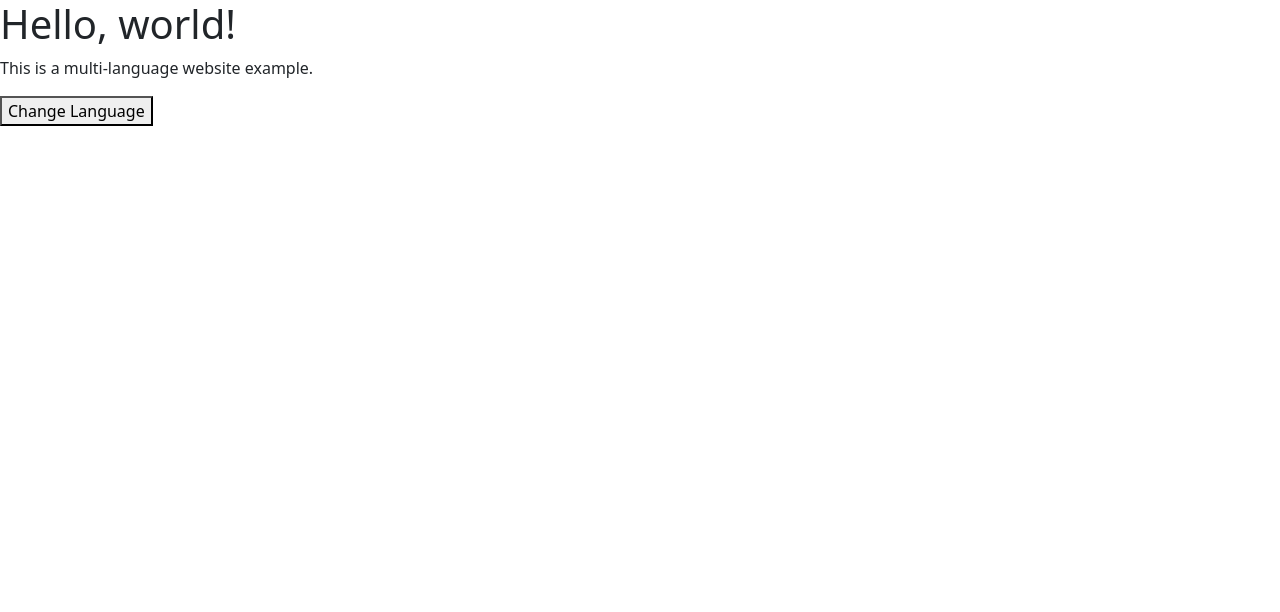
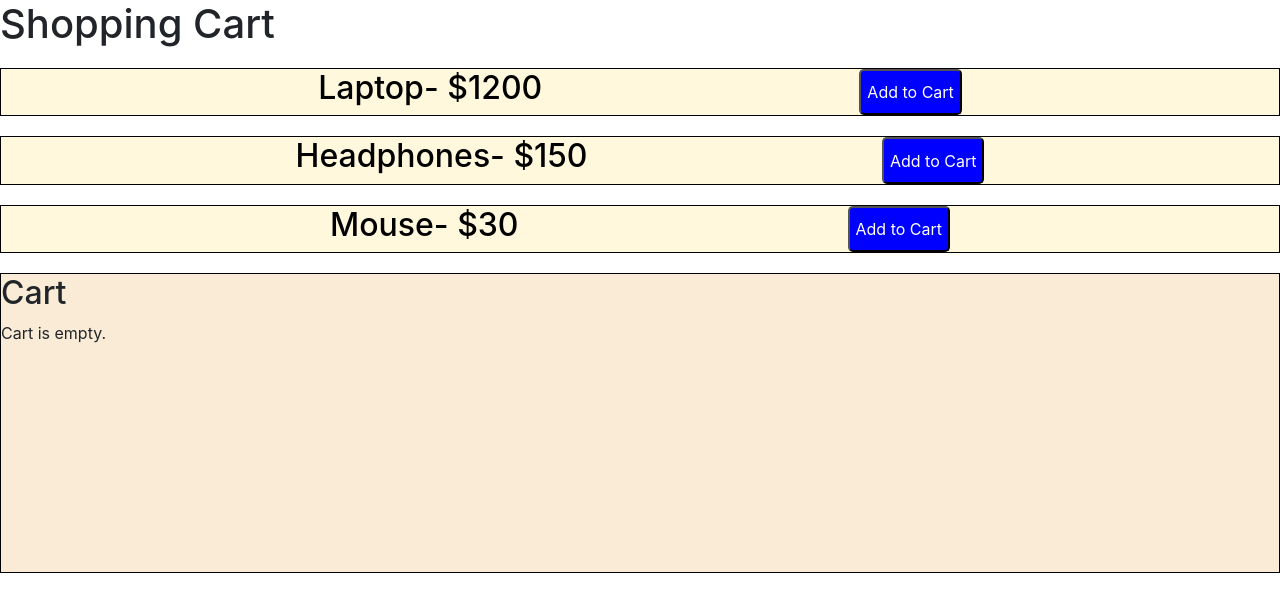
Before and after one commit to gajerajaydeep/ch-3-Tuvoc-Training-, a React (Create React App) app in the folder ch-3/: page / in a window 1280 px wide. Shown: the top 612 px of the page. Built offline with nearby package versions, Linux system fonts and the light colour scheme.

Commit message:
Task_h is complete

```diff
--- a/ch-3/package.json
+++ b/ch-3/package.json
@@ -3,10 +3,12 @@
   "version": "0.1.0",
   "private": true,
   "dependencies": {
+    "bootstrap": "^4.6.0",
     "cra-template": "1.2.0",
     "i18next": "^24.2.2",
     "i18next-browser-languagedetector": "^8.0.2",
     "react": "^19.0.0",
+    "react-bootstrap": "^2.10.9",
     "react-dom": "^19.0.0",
     "react-i18next": "^15.4.0",
     "react-scripts": "5.0.1",
--- a/ch-3/src/App.js
+++ b/ch-3/src/App.js
@@ -1,4 +1,5 @@
 import { useTranslation } from "react-i18next";
+import 'bootstrap/dist/css/bootstrap.min.css';
 
 import Task_a from "./Ch_3_Tasks/Task_a";
 import Task_b from "./Ch_3_Tasks/Task_b";
@@ -8,9 +9,17 @@ import Task_d from "./Ch_3_Tasks/Task_d";
 import Task_e from "./Ch_3_Tasks/Task_e";
 import Task_f from "./Ch_3_Tasks/Task_f";
 import Task_c from "./Ch_3_Tasks/Task_c"
+import Task_g from "./Ch_3_Tasks/Task_g";
+import Task_h from "./Ch_3_Tasks/Task_h/Task_h";
+
+
+import { CartProvider } from './Ch_3_Tasks/Task_h/CartContext';
+import Item from './Ch_3_Tasks/Task_h/Item';
+import Cart from './Ch_3_Tasks/Task_h/Cart';
 
 
 function App() {
+
   return (
     <>
       {/* <Task_a/> */}
@@ -20,7 +29,10 @@ function App() {
       {/* <Task_d/> */}
       {/* <Task_e/> */}
       {/* <Task_f /> */}
-      <Task_c/>
+      {/* <Task_c/> */}
+      {/* <Task_g/> */}
+
+      <Task_h />
 
     </>
   );
--- /dev/null
+++ b/ch-3/src/Ch_3_Tasks/Task_h/Cart.js
@@ -0,0 +1,39 @@
+import React, { useContext } from 'react';
+import { CartContext } from './CartContext';
+import './Task_h.css'
+
+function Cart() {
+  const { state, dispatch } = useContext(CartContext);
+
+  const handleRemoveItem = (item) => {
+    dispatch({ type: 'REMOVE_ITEM', payload: item });
+  };
+
+  const handleClearCart = () => {
+    dispatch({ type: 'CLEAR_CART' });
+  };
+
+  return (
+    <div className='your-cart'>
+      <h2>Cart</h2>
+      {state.items.length === 0 ? (
+        <p>Cart is empty.</p>
+      ) : (
+        <ul className='your-cart-ul'>
+          {state.items.map((item) => (
+            <li key={item.id} style={{display:"flex" , justifyContent:"space-evenly"}}>
+             <h3>Item Name : {item.name}</h3>
+             <p>Price:${item.price}</p>
+              <button onClick={() => handleRemoveItem(item)} style={{backgroundColor:"green",color:"white"}}>Remove</button>
+            </li>
+          ))}
+        </ul>
+      )}
+      {state.items.length > 0 && (
+        <button onClick={handleClearCart} style={{backgroundColor:"red" , color:"white" }}>Clear Cart</button>
+      )}
+    </div>
+  );
+}
+
+export default Cart;
--- /dev/null
+++ b/ch-3/src/Ch_3_Tasks/Task_h/CartContext.js
@@ -0,0 +1,24 @@
+import React, { createContext, useReducer } from 'react';
+
+export const CartContext = createContext();
+
+const initialState = { items: [] };
+
+const cartReducer = (state, action) => {
+  switch (action.type) {
+    case 'ADD_ITEM':
+      return { items: [...state.items, action.payload] };
+    case 'REMOVE_ITEM':
+      return { items: state.items.filter((item) => item.id !== action.payload.id) };
+    case 'CLEAR_CART':
+      return { items: [] };
+    default:
+      return state;
+  }
+};
+
+export const CartProvider = ({ children }) => {
+  const [state, dispatch] = useReducer(cartReducer, initialState);
+  const value = { state, dispatch };
+  return <CartContext.Provider value={value}>{children}</CartContext.Provider>;
+};
--- /dev/null
+++ b/ch-3/src/Ch_3_Tasks/Task_h/Item.js
@@ -0,0 +1,23 @@
+import React, { useContext } from 'react';
+import { CartContext } from './CartContext';
+import './Task_h.css'
+
+function Item({ item }) {
+    const { dispatch } = useContext(CartContext);
+
+    const handleAddItem = () => {
+        dispatch({ type: 'ADD_ITEM', payload: item });
+    };
+
+    return (
+        <>
+            <div className='cart-item'>
+                <h2> {item.name}- ${item.price}</h2>
+                <button onClick={handleAddItem} style={{backgroundColor:"blue" , color:"white" , borderRadius:"5px" }}>Add to Cart</button>
+            </div>
+            {/* <button onClick={handleAddItem} style={{backgroundColor:"blue" , color:"white" , borderRadius:"5px" }}>Add to Cart</button> */}
+        </>
+    );
+}
+
+export default Item;
--- /dev/null
+++ b/ch-3/src/Ch_3_Tasks/Task_h/Task_h.css
@@ -0,0 +1,17 @@
+.cart-item{
+    border: 1px solid black;
+    background-color: cornsilk;
+    color: black;
+    display: flex;
+    justify-content: space-evenly;
+    margin: 20px 0 20px 0;
+}
+.your-cart{
+    border: 1px solid black;
+    background-color: antiquewhite;
+    height: 300px;
+    overflow: scroll;
+}
+.your-cart-ul{
+    border: 0.5px solid black;
+}
--- /dev/null
+++ b/ch-3/src/Ch_3_Tasks/Task_h/Task_h.js
@@ -0,0 +1,29 @@
+import { CartProvider } from './CartContext';
+import Item from './Item';
+import Cart from './Cart';
+import React from 'react'
+
+export default function Task_h() {
+    const items = [
+        { id: 1, name: 'Laptop', price: 1200 },
+        { id: 2, name: 'Headphones', price: 150 },
+        { id: 3, name: 'Mouse', price: 30 },
+    ];
+    return (
+        <>
+            {/* --------------------------------------- */}
+            < CartProvider >
+                <div>
+                    <h1>Shopping Cart</h1>
+                    <div>
+                        {items.map((item) => (
+                            <Item key={item.id} item={item} />
+                        ))}
+                    </div>
+                    <Cart />
+                </div>
+            </CartProvider >
+            {/* --------------------------------------- */}
+        </>
+    )
+}
--- a/ch-3/src/index.js
+++ b/ch-3/src/index.js
@@ -2,6 +2,7 @@ import React from 'react';
 import ReactDOM from 'react-dom/client';
 import App from './App';
 import reportWebVitals from './reportWebVitals';
+import 'bootstrap/dist/css/bootstrap.min.css';
 
 const root = ReactDOM.createRoot(document.getElementById('root'));
 root.render(
```
Also changed, not shown: 1 other file (tests, documents, lock files or other folders).
